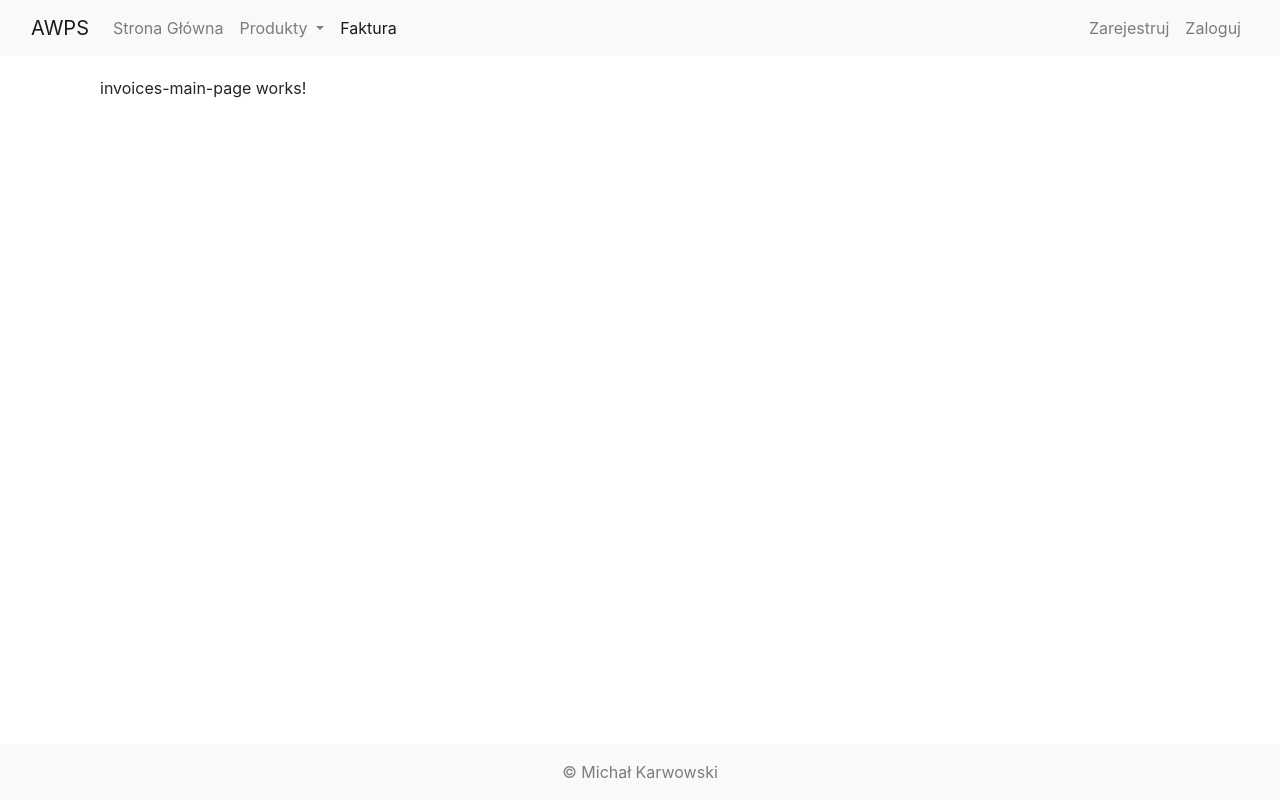
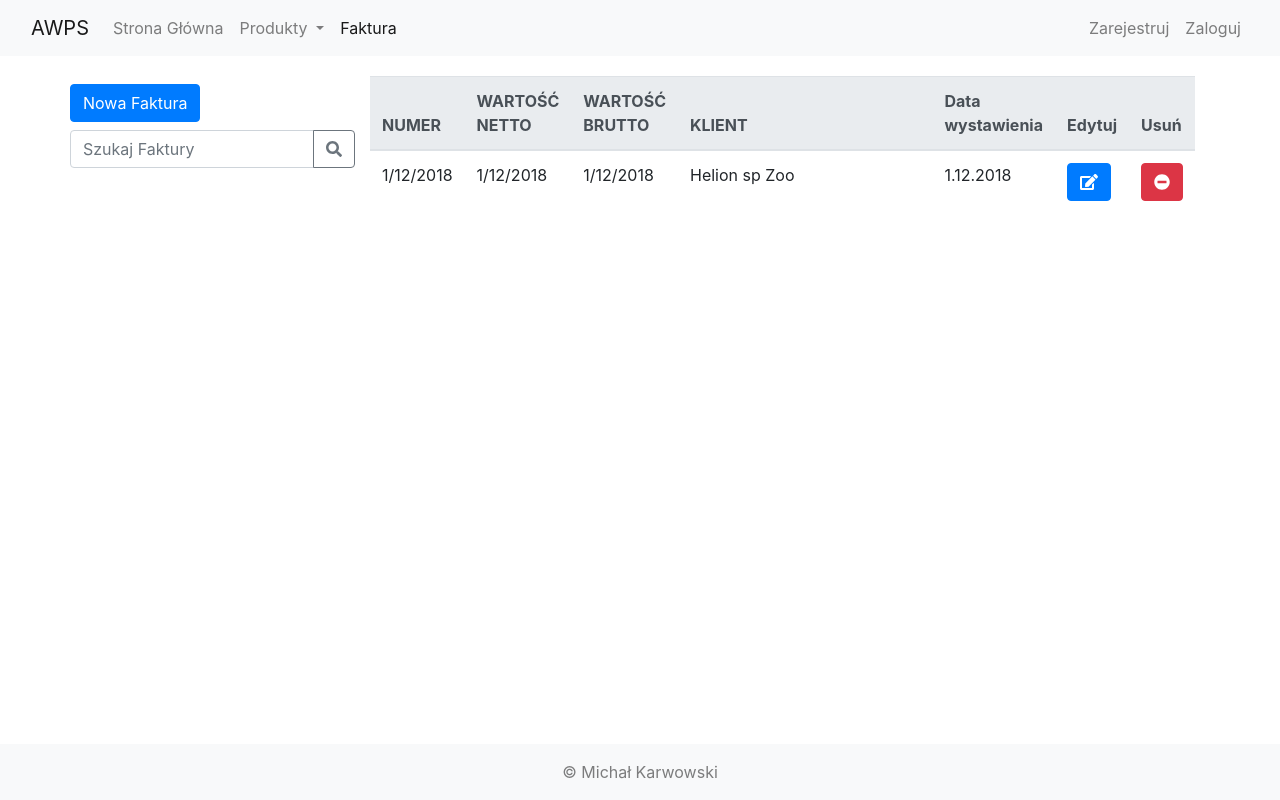
Before and after one commit to Karw0s/sklep_zoo_client, an Angular app: page /invoices in a window 1280 px wide. Built offline with nearby package versions, Linux system fonts and the light colour scheme.

Commit message:
dodaje Invoice service, dodaje widok listy faktur, dodaje FontAwesome

```diff
--- a/angular.json
+++ b/angular.json
@@ -24,12 +24,14 @@
             ],
             "styles": [
               "src/styles.css",
-              "node_modules/bootstrap/dist/css/bootstrap.min.css"
+              "node_modules/bootstrap/dist/css/bootstrap.min.css",
+              "node_modules/@fortawesome/fontawesome-free/css/all.css"
             ],
             "scripts": [
               "node_modules/jquery/dist/jquery.min.js",
               "node_modules/popper.js/dist/umd/popper.min.js",
-              "node_modules/bootstrap/dist/js/bootstrap.min.js"
+              "node_modules/bootstrap/dist/js/bootstrap.min.js",
+              "node_modules/@fortawesome/fontawesome-free/js/all.js"
             ]
           },
           "configurations": {
--- a/package.json
+++ b/package.json
@@ -32,9 +32,10 @@
     "@angular/cli": "~7.1.1",
     "@angular/compiler-cli": "~7.1.0",
     "@angular/language-service": "~7.1.0",
-    "@types/node": "~8.9.4",
+    "@fortawesome/fontawesome-free": "^5.6.1",
     "@types/jasmine": "~2.8.8",
     "@types/jasminewd2": "~2.0.3",
+    "@types/node": "~8.9.4",
     "codelyzer": "~4.5.0",
     "jasmine-core": "~2.99.1",
     "jasmine-spec-reporter": "~4.2.1",
--- a/src/app/app.component.html
+++ b/src/app/app.component.html
@@ -1,5 +1,5 @@
 <app-header></app-header>
-<div class="container">
+<div class="container-fluid">
   <div class="row">
     <div class="col-md-12 col-md-offset-2">
       <main role="main" class="container"><router-outlet></router-outlet></main>
--- a/src/app/invoices/invoice-list/invoice-list.component.html
+++ b/src/app/invoices/invoice-list/invoice-list.component.html
@@ -1,3 +1,40 @@
-<p>
-  invoice-list works!
-</p>
+<div class="row d-flex">
+  <div class="col-12">
+    <table class="table table-hover table-fixed table-bordred table-responsive">
+      <thead class="thead-light">
+      <tr>
+        <th scope="col">NUMER</th>
+        <th scope="col">WARTOŚĆ NETTO</th>
+        <th scope="col">WARTOŚĆ BRUTTO</th>
+        <th scope="col" class="col-4">KLIENT</th>
+        <th scope="col">Data wystawienia</th>
+        <th scope="col">Edytuj</th>
+        <th scope="col">Usuń</th>
+      </tr>
+      </thead>
+      <tbody>
+      <tr *ngFor="let invoice of invoices; let i = index">
+        <td>{{ invoice.number }}</td>
+        <td>{{ invoice.number }}</td>
+        <td>{{ invoice.number }}</td>
+        <td>{{ invoice.client.companyName }}</td>
+        <td>{{ invoice.issueDate }}</td>
+        <td>
+          <p data-placement="top" data-toggle="tooltip" title="Edit">
+            <button class="btn btn-primary btn-xs" data-title="Edit" data-toggle="modal" data-target="#edit">
+              <i class="fas fa-edit"></i>
+            </button>
+          </p>
+        </td>
+        <td>
+          <p data-placement="top" data-toggle="tooltip" title="Delete">
+            <button class="btn btn-danger btn-xs" data-title="Delete" data-toggle="modal" data-target="#delete">
+              <i class="fas fa-minus-circle"></i>
+            </button>
+          </p>
+        </td>
+      </tr>
+      </tbody>
+    </table>
+  </div>
+</div>
--- a/src/app/invoices/invoice-list/invoice-list.component.ts
+++ b/src/app/invoices/invoice-list/invoice-list.component.ts
@@ -1,4 +1,6 @@
 import { Component, OnInit } from '@angular/core';
+import { InvoiceService } from '../invoice.service';
+import { Invoice } from '../invoice.model';
 
 @Component({
   selector: 'app-invoice-list',
@@ -7,9 +9,12 @@ import { Component, OnInit } from '@angular/core';
 })
 export class InvoiceListComponent implements OnInit {
 
-  constructor() { }
+  invoices: Invoice[];
+
+  constructor(private invoiceService: InvoiceService) { }
 
   ngOnInit() {
+    this.invoices = this.invoiceService.getInvoices();
   }
 
 }
--- /dev/null
+++ b/src/app/invoices/invoice.mock.ts
@@ -0,0 +1,79 @@
+import { Invoice } from './invoice.model';
+
+export const INVOICES: Invoice[] = [
+  {
+    number: '1/12/2018',
+    saleDate: '1.12.2018',
+    issueDate: '1.12.2018',
+    paymentType: 'gotówka',
+    client: {
+      id: 1,
+      companyName: 'Helion sp Zoo',
+      nipNumber: 5272526138,
+      address: {
+        id: 1,
+        street: 'Piaskowa 4',
+        zipCode: '03-067',
+        city: 'Warszawa',
+        country: 'Polska'
+      },
+      firstName: 'Jan',
+      lastName: 'Kowalski'
+    },
+    buyer: {
+      id: 2,
+      companyName: 'MarekBudex',
+      nipNumber: 5272526100,
+      address: {
+        id: 1,
+        street: 'Piaskowa 45',
+        zipCode: '03-063',
+        city: 'Warszawa',
+        country: 'Polska'
+      },
+      firstName: 'Marek',
+      lastName: 'Budowniczy'
+    },
+    positions: [
+      {
+        id: 1,
+        product: {
+          id: 1,
+          catalogNumber: '1233',
+          name: 'Purina Adult',
+          manufacturer: 'Purina',
+          unitOfMeasure: 'szt',
+          amount: 12,
+          priceNetto: '100,00',
+          priceBrutto: '123,00',
+          tax: 23,
+          pkiwCode: '12333-12333'
+        },
+        quantity: 1,
+        nettoValue: '100',
+        totalTaxValue: '23',
+        bruttoValue: '123',
+      },
+      {
+        id: 2,
+        product: {
+          id: 2,
+          catalogNumber: '1233',
+          name: 'Purina Junior',
+          manufacturer: 'Purina',
+          unitOfMeasure: 'szt',
+          amount: 12,
+          priceNetto: '100,00',
+          priceBrutto: '123,00',
+          tax: 23,
+          pkiwCode: '12333-12333'
+        },
+        quantity: 1,
+        nettoValue: '100',
+        totalTaxValue: '23',
+        bruttoValue: '123',
+      }
+    ],
+
+  }
+];
--- a/src/app/invoices/invoice.model.ts
+++ b/src/app/invoices/invoice.model.ts
@@ -1,4 +1,5 @@
 import { Client } from '../models/client';
+import { InvoicePosition } from '../models/invoice-position';
 
 export class Invoice {
   number: string;
@@ -7,6 +8,6 @@ export class Invoice {
   paymentType: string;
   client: Client;
   buyer: Client;
-  positions: InsertPosition[];
+  positions: InvoicePosition[];
 
 }
--- /dev/null
+++ b/src/app/invoices/invoice.service.ts
@@ -0,0 +1,25 @@
+import { Injectable } from '@angular/core';
+import { AuthService } from '../auth/auth.service';
+import { HttpClient } from '@angular/common/http';
+import { Invoice } from './invoice.model';
+import { INVOICES } from './invoice.mock';
+
+@Injectable({
+  providedIn: 'root'
+})
+export class InvoiceService {
+
+  constructor(private authService: AuthService,
+              private httpClient: HttpClient) { }
+
+
+  getInvoices() {
+    return INVOICES;
+  }
+
+  getInvoice(invoiceNumber: string) {
+    return INVOICES[0];
+  }
+
+  createInvoice(invoice: Invoice) {}
+}
--- a/src/app/invoices/invoices-main-page/invoices-main-page.component.html
+++ b/src/app/invoices/invoices-main-page/invoices-main-page.component.html
@@ -1,3 +1,25 @@
-<p>
-  invoices-main-page works!
-</p>
+<div class="row">
+  <div class="col-lg-3">
+    <!--navigacja-->
+    <div class="row my-2">
+      <button class="btn btn-primary">Nowa Faktura</button>
+    </div>
+
+
+    <div class="row">
+      <form class="form-inline my-2 my-lg-0">
+        <div class="input-group">
+          <input class="form-control" type="search" placeholder="Szukaj Faktury" aria-label="Szukaj Faktury">
+          <div class="input-group-append">
+            <button class="btn btn-outline-secondary"><i class="fas fa-search"></i></button>
+          </div>
+        </div>
+
+      </form>
+    </div>
+
+  </div>
+  <div class="col-lg-9">
+    <app-invoice-list></app-invoice-list>
+  </div>
+</div>
--- a/src/app/models/client.ts
+++ b/src/app/models/client.ts
@@ -4,7 +4,7 @@ export class Client {
   id: number;
   companyName: string;
   nipNumber: number;
-  adress: Address;
+  address: Address;
   firstName: string;
   lastName: string;
 }
--- a/src/app/products/product.service.ts
+++ b/src/app/products/product.service.ts
@@ -23,7 +23,7 @@ export class ProductService {
     // return this.products;
     // const req = new HttpRequest('GET', this.authService.apiEndpoint + 'product');
 
-    return this.httpClient.get<Product[]>(this.apiEndpoint + '/product');
+    return this.httpClient.get<Product[]>(this.apiEndpoint + '/products');
     //   .pipe(map(
     //     (products) => {
     //       return products;
@@ -40,7 +40,7 @@ export class ProductService {
     // return this.products[id];
     // return this.products.find(x => x.id === id);
 
-    return this.httpClient.get<Product>(this.apiEndpoint + '/product/' + id);
+    return this.httpClient.get<Product>(this.apiEndpoint + '/products/' + id);
   }
 
   updateProduct(id: number, product: Product) {
@@ -48,20 +48,20 @@ export class ProductService {
     // const prodID = product.id;
     // const req = new HttpRequest('POST', this.authService.apiEndpoint + 'product/' + prodID, product);
     // return this.httpClient.request(req);
-    const req = this.httpClient.post(this.apiEndpoint + '/product/' + product.id, product);
+    const req = this.httpClient.post(this.apiEndpoint + '/products/' + product.id, product);
     this.productsChanged.next(product);
     return req;
   }
 
   addProduct(product: Product) {
     // this.products.push(product);
-    const req = new HttpRequest('POST', this.authService.apiEndpoint + 'product/add', product);
+    const req = new HttpRequest('POST', this.authService.apiEndpoint + 'products/add', product);
 
     return this.httpClient.request(req);
   }
 
   deleteProduct(product: Product) {
-    this.httpClient.delete(this.apiEndpoint + '/product/' + product.id).subscribe(resp => console.log(resp));
+    this.httpClient.delete(this.apiEndpoint + '/products/' + product.id).subscribe(resp => console.log(resp));
     this.productDeleted.next(product);
   }
 }
```
Also changed, not shown: 2 other files (tests, documents, lock files or other folders).
